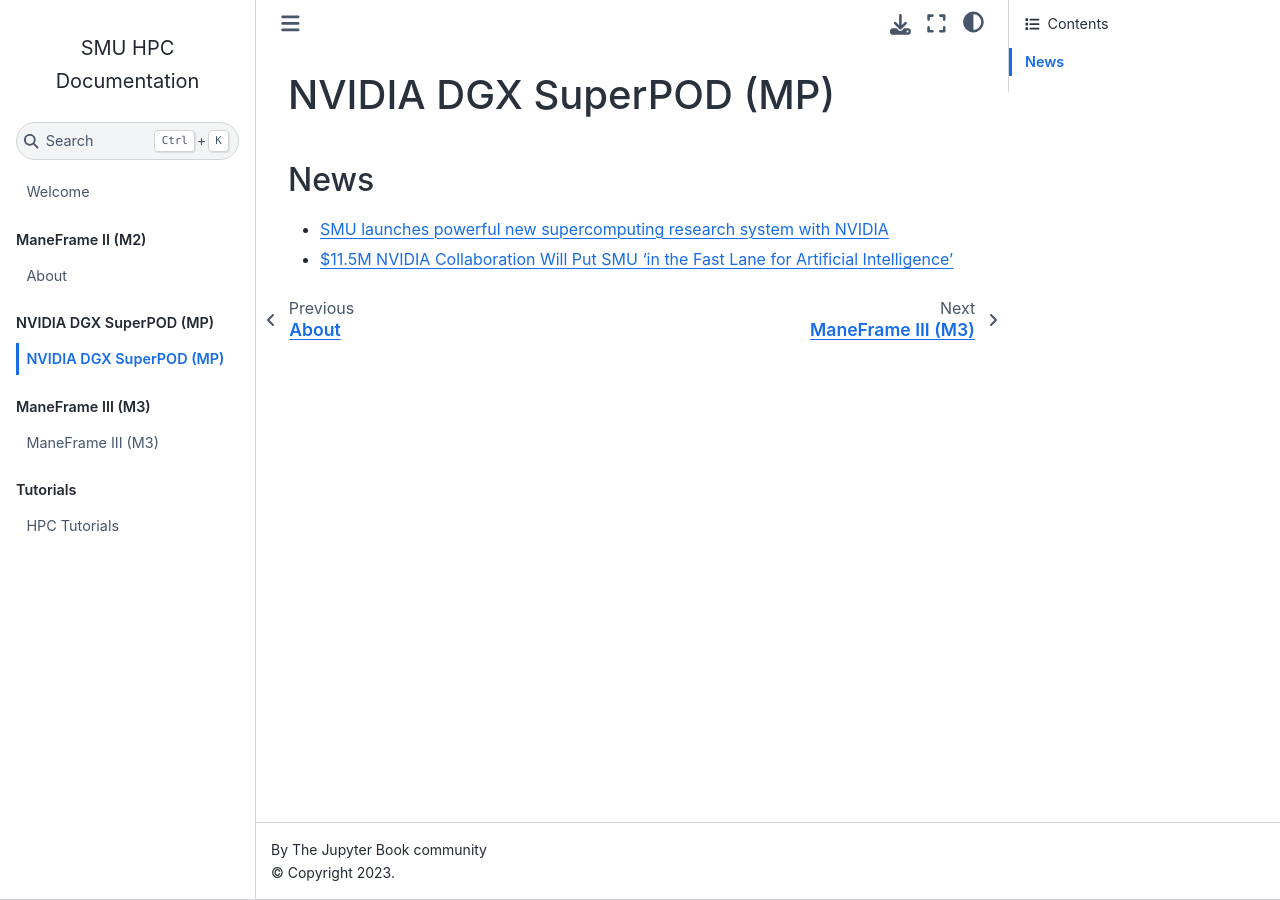
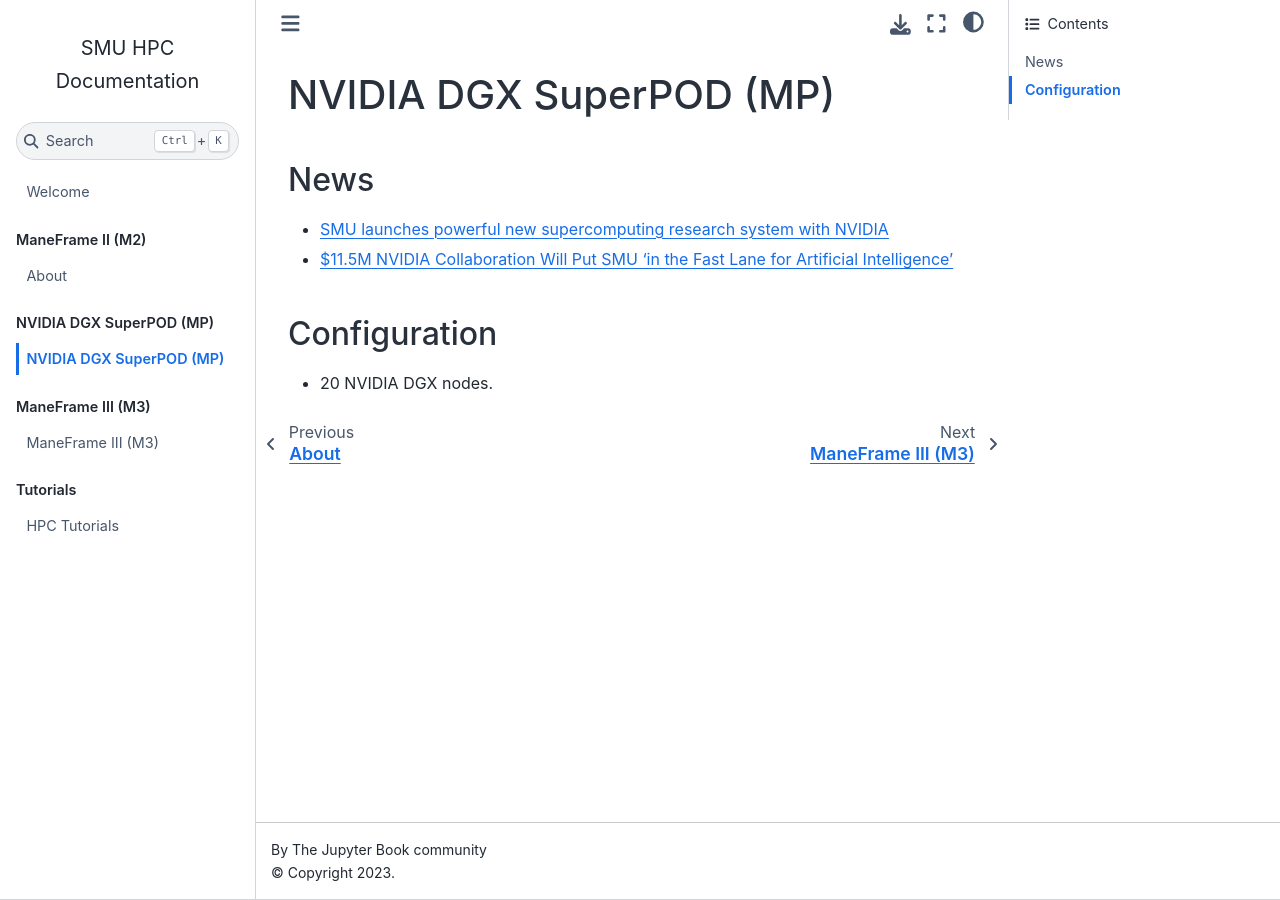
Before and after one commit to SouthernMethodistUniversity/hpc_docs, a Jupyter Book: the page built from docs/mp/about.md, in a window 1280 px wide. Built offline with Jupyter Book 1.0.4 settings and Sphinx 7.4.7 and the Sphinx Book theme 1.1.4, drawn with Linux system fonts in a browser that asks for light colours.

Commit message:
Added MP detail.

```diff
--- a/docs/mp/about.md
+++ b/docs/mp/about.md
@@ -4,3 +4,7 @@
 
 * [SMU launches powerful new supercomputing research system with NVIDIA](https://www.smu.edu/News/2021/Featured-News/smu-launches-powerful-new-supercomputing-research-system-with-nvidia)
 * [$11.5M NVIDIA Collaboration Will Put SMU 'in the Fast Lane for Artificial Intelligence'](https://dallasinnovates.com/11-5m-nvidia-collaboration-will-put-smu-in-the-fast-lane-for-artificial-intelligence/)
+
+## Configuration
+
+* 20 NVIDIA DGX nodes.
```
